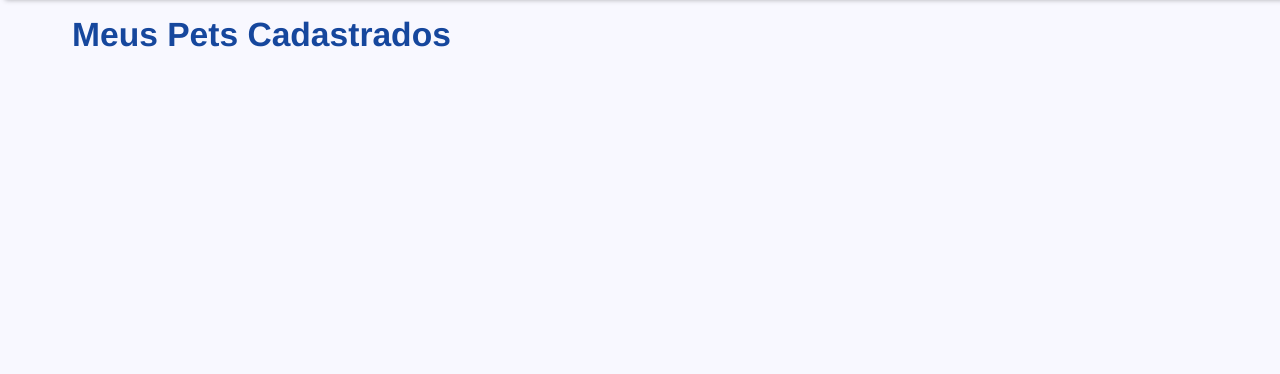
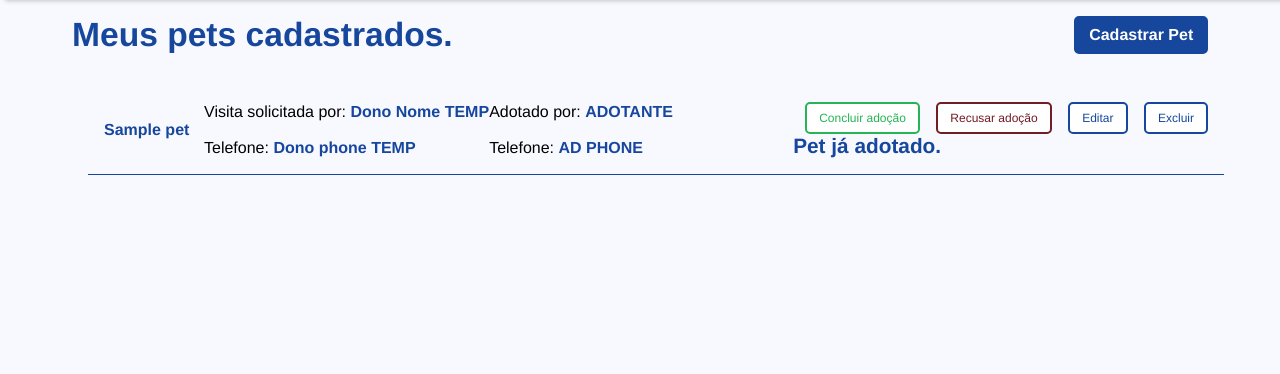
Before and after one commit to MaraisaFerreira/get_a_pet_DJANGO, a Django app: page /pets/my_pets in a window 1280 px wide. Shown: the part 88-462 px from the top of the page. Run offline with Django 5.2, Linux system fonts and the light colour scheme; a user stored in the database is signed in; tables that the repository leaves empty hold one stand-in row (values such as "Sample post").

Commit message:
my pets template

```diff
--- a/pet/templates/pet/my_pets.html
+++ b/pet/templates/pet/my_pets.html
@@ -1,10 +1,57 @@
 {% extends "global/base.html" %}
 {% load static %}
 {% block page_css %}
-<link rel="stylesheet" href="{% static "css/pet.css" %}">
+<link rel="stylesheet" href="{% static "css/pets_list.css" %}">
 {% endblock page_css %}
 {% block doc_title %}Meus Pets{% endblock doc_title %}
 
 {% block content %}
-    <h1>Meus Pets Cadastrados</h1>
+<section>
+    <div class='petslist_header'>
+        <h1>Meus pets cadastrados.</h1>
+        <a href='{% url "pets:add_pet" %}'>Cadastrar Pet</a>
+    </div>
+    <div class='pet_container'>
+        {% if pets %}
+            {% for pet in pets %}
+                <div  class='petlist_row'>
+                    {% comment %}  <img src="{{}}" alt=""> {% endcomment %}
+                    <span class='bold'>{{pet.name}}</span>
+                        <p>
+                            Visita solicitada por:
+                            <span class='bold'> Dono Nome TEMP </span>
+                            <br></br>
+                            Telefone:
+                            <span class='bold'> Dono phone TEMP </span>
+                        </p>
+                        <p>
+                            Adotado por:
+                            <span class='bold'> ADOTANTE </span>
+                            <br></br>
+                            Telefone:
+                            <span class='bold'> AD PHONE </span>
+                        </p>
+
+                        <div class='actions'>
+                            {% if pet.available %}
+                                <button class='conclude_btn' >                             Concluir adoção
+                                </button>
+                                <button
+                                    class='refuse_btn'>
+                                    Recusar adoção
+                                </button>
+                            {% endif %}
+                            <a href='#'>Editar</a>
+                            <button>
+                                Excluir
+                            </button>
+                            <p>Pet já adotado.</p>
+                        </div>
+                    </div>
+                    {% endfor %}
+                {% else %}
+                    <p>Você ainda não cadastrou nenhum pet.</p>
+                </div>
+                {% endif %}
+    </section>
 {% endblock content %}
--- a/pet/views/pet_views.py
+++ b/pet/views/pet_views.py
@@ -1,7 +1,7 @@
 from django.shortcuts import redirect, render
 from pet.models import Pet, PetImages
 from pet.forms import PetRegister
-from django.contrib import messages
+from django.contrib import messages, auth
 
 
 def home(request):
@@ -60,7 +60,11 @@ def add_pet(request):
 
 
 def my_pets(request):
+    user = auth.get_user(request)
+    pets = Pet.objects.all().filter(owner_id=user.id)
+
     return render(
         request,
-        'pet/my_pets.html'
+        'pet/my_pets.html',
+        {'pets': pets}
     )
--- a/templates/partials/_header.html
+++ b/templates/partials/_header.html
@@ -10,7 +10,7 @@
         {% if user.is_authenticated %}
             <li><a href="#">Home</a></li>
             <li><a href="#">Minhas Adoções</a></li>
-            <li><a href="#">Meus Pets</a></li>
+            <li><a href="{% url "pets:my_pets" %}">Meus Pets</a></li>
             <li><a href="{% url "pets:logout" %}">Sair</a></li>
         {% else %}
             <li><a href="{% url "pets:home" %}">Home</a></li>
```
Also changed, not shown: pet/migrations/0011_pet_owner.py (added).
